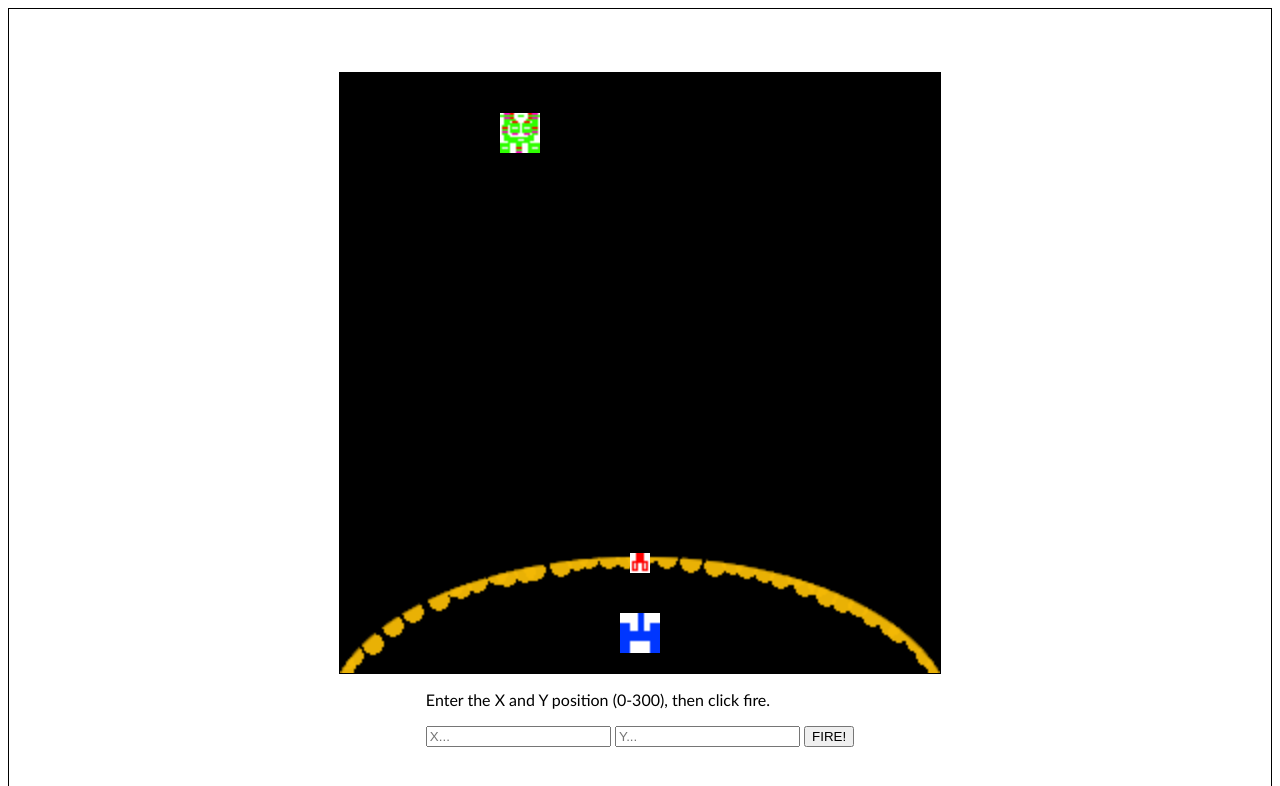
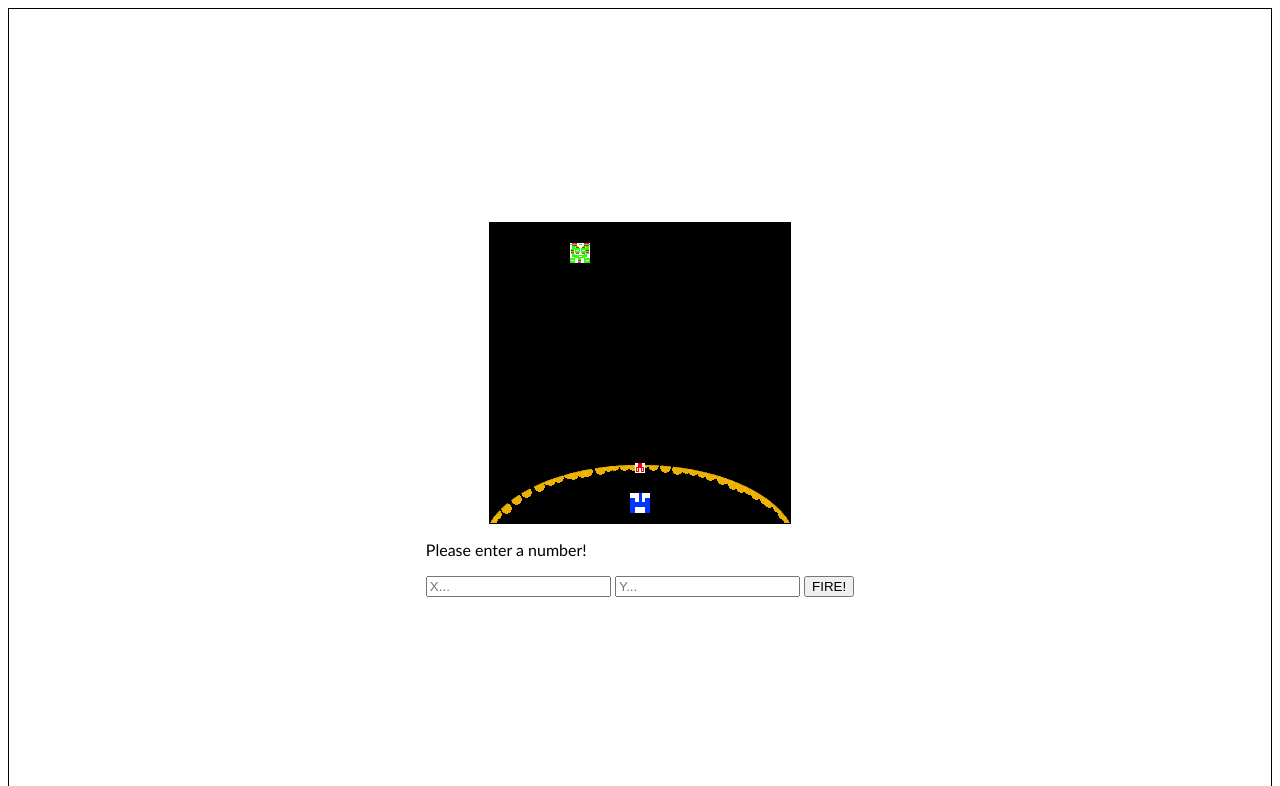
Before and after one commit to riccdigital/alianattacklesson, a plain HTML site: page index.html in a window 1280 px wide. Both pictures are taken after a click on the button "FIRE!". Shown: the top 786 px of the page. Drawn offline with Linux system fonts and the light colour scheme.

Commit message:
JS Variables Set Up

```diff
--- a/game.js
+++ b/game.js
@@ -1,10 +1,43 @@
 // == GAME VARIABLES == //
-/* Alien
-        Position */
+// Alien Position //
 let alienX = 80
 let alienY = 20
 
-/* Player
-        Position */
+// Player Position //
 let guessX = 0
 let guessY = 0
+
+// Game State //
+const shotsRemaining = 10
+let shotsMade = 0
+let gameState = ''
+let gameWon = false
+
+// Game Objects//
+const cannon = document.getElementById('cannon')
+const alien = document.getElementById('alien')
+const missile = document.getElementById('missile')
+
+// Controls //
+const output = document.getElementById('output')
+const inputY = document.getElementById('inputY')
+const inputX = document.getElementById('inputX')
+
+const button = document.querySelector('button')
+button.style.cursor = 'pointer'
+button.addEventListener('click', clickHandler, false)
+
+function clickHandler() {
+  validateInput()
+}
+
+function validateInput() {
+  guessX = parseInt(inputX.value)
+  guessY = parseInt(inputY.value)
+
+  if (isNaN(guessX) || isNaN(guessY)) {
+    output.innerHTML = 'Please enter a number!'
+  } else {
+    playGame()
+  }
+}
--- a/style.css
+++ b/style.css
@@ -12,52 +12,48 @@ body{
 }
 
 #stage{
-    width: 600px;
-    height: 600px;
+    width: 300px;
+    height: 300px;
     position: relative;
     border: 1px solid black;
 }
 
 #background{
-    width: 600px;
-    height: 600px;
+    width: 300px;
+    height: 300px;
     position: absolute;
     top: 0px;
     left: 0px;
     background-image: url(images/background.png);
-    background-repeat: no-repeat;
-    background-size: cover;
+
 
 }
 
 #cannon{
-    width: 40px;
-    height: 40px;
+    width: 20px;
+    height: 20px;
     position: absolute;
-    top: 540px;
-    left: 280px;
+    top: 270px;
+    left: 140px;
     background-image: url(images/cannon.png);
-    background-repeat: no-repeat;
-    background-size: cover;
 
 }
 #alien{
-    width: 40px;
-    height: 40px;
+    width: 20px;
+    height: 20px;
     position: absolute;
-    top: 40px;
-    left: 160px;
+    top: 20px;
+    left: 80px;
     background-image: url(images/alien.png);
-    background-repeat: no-repeat;
-    background-size: cover;
+
 }
 
 #missile{
-    width: 20px;
-    height: 20px;
+    width: 10px;
+    height: 10px;
     position: absolute;
-    top: 480px;
-    left: 290px;
+    top: 240px;
+    left: 145px;
     background-image: url(images/missile.png);
     background-repeat: no-repeat;
     background-size: cover;
```
